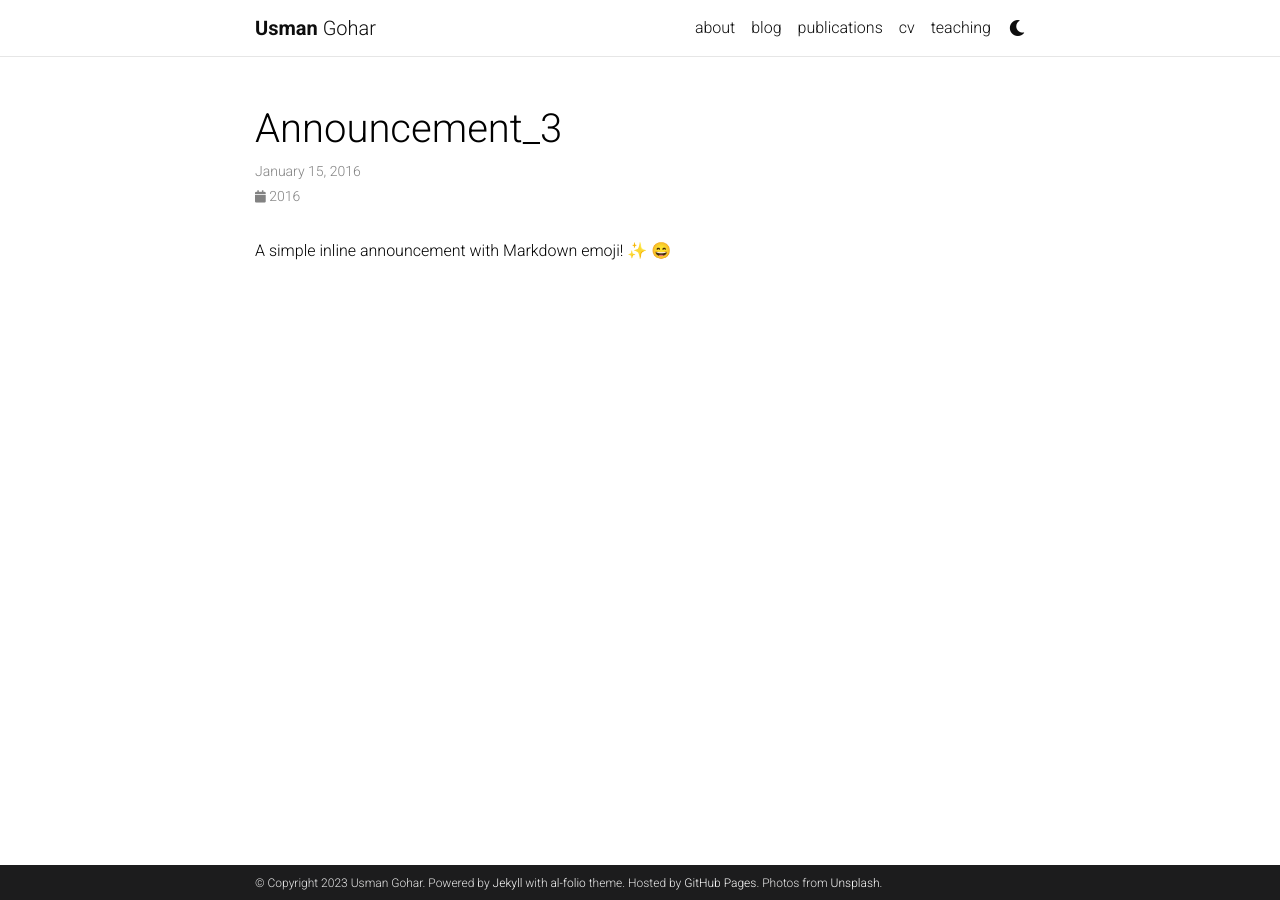
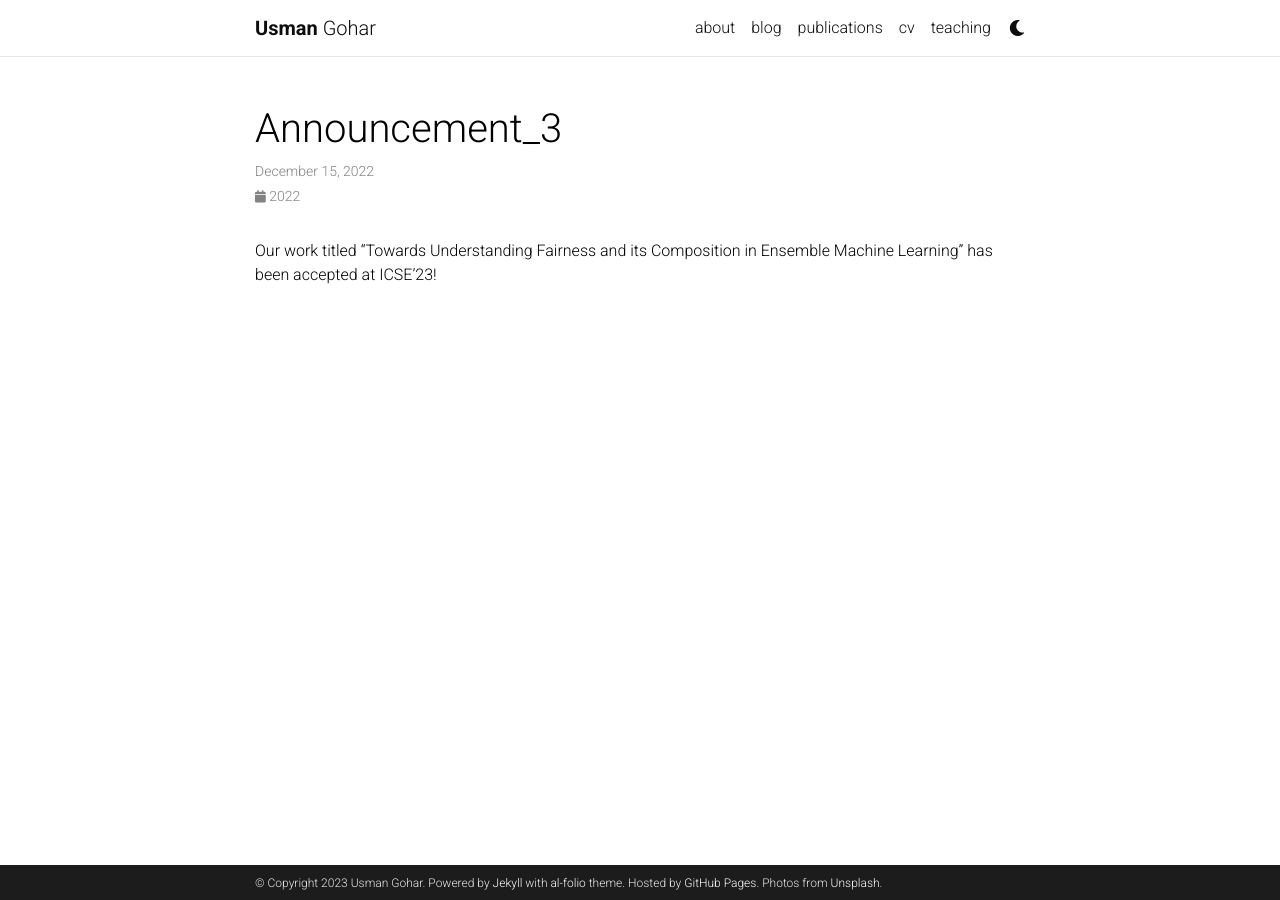
Before and after one commit to UsmanGohar/usmangohar.github.io, a Jekyll site: the page built from _news/announcement_3.md, in a window 1280 px wide. Built offline with Jekyll 4.4.1, drawn with Linux system fonts in a browser that asks for light colours; emoji names are drawn with the system emoji font; comment, search, counter and statistics services are not loaded; a style sheet for code colours, icons or effects is not loaded.

Commit message:
Update announcement_3.md

```diff
--- a/_news/announcement_3.md
+++ b/_news/announcement_3.md
@@ -1,8 +1,8 @@
 ---
 layout: post
-date: 2016-01-15 07:59:00-0400
+date: 2022-12-15 07:59:00-0400
 inline: true
 related_posts: false
 ---
 
-A simple inline announcement with Markdown emoji! :sparkles: :smile:
+Our work titled "Towards Understanding Fairness and its Composition in Ensemble Machine Learning" has been accepted at ICSE'23!
```
